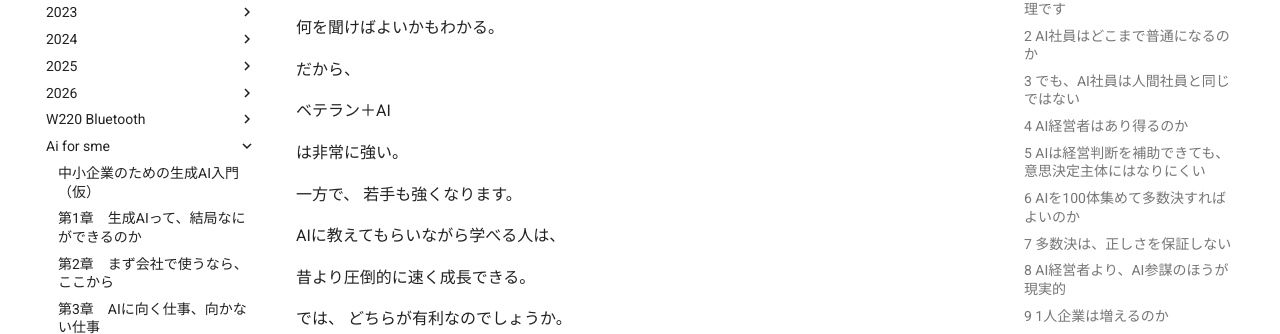
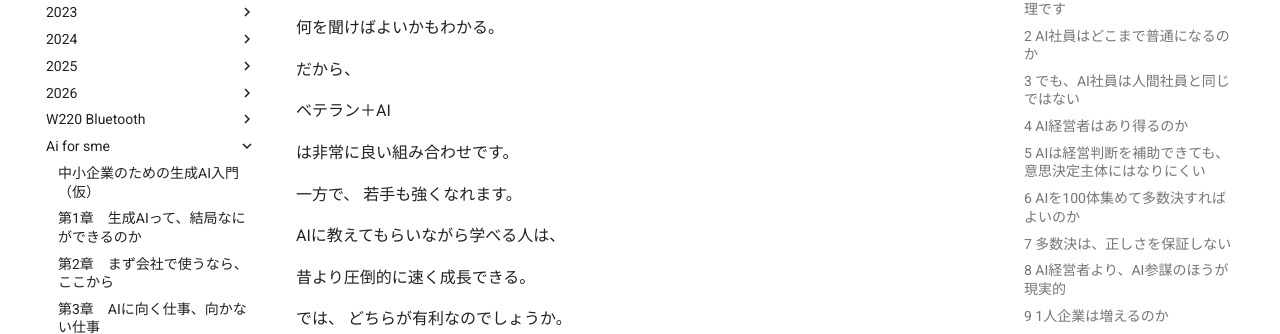
Before and after one commit to kenic/kenic.github.io, an MkDocs documentation site: the page built from docs/ai-for-sme/12-five-years-from-now.md, in a window 1280 px wide and 900 px high, scrolled down 9420 px. Shown: the part 117-451 px from the top of the window. Built offline with MkDocs 1.6.1 and Material for MkDocs 9.7.7, drawn with Linux system fonts in a browser that asks for light colours; some of the changed text lies outside the part shown.

Commit message:
minor fix about tsuyoi

```diff
--- a/docs/ai-for-sme/12-five-years-from-now.md
+++ b/docs/ai-for-sme/12-five-years-from-now.md
@@ -310,7 +310,7 @@ AIが、
 人間が決める。
 
 これなら、
-かなり強い。
+かなり強い組み合わせになります。
 
 AIは100人分の参謀になれる。
 
@@ -479,7 +479,7 @@ AIには聞ける。
 
 何度聞いても怒られない。
 
-これはかなり強いです。
+こんな環境に置かれた新人は急速に成長するでしょう。
 
 ---
 
@@ -542,10 +542,10 @@ AIの間違いも見抜ける。
 
 ベテラン＋AI
 
-は非常に強い。
+は非常に良い組み合わせです。
 
 一方で、
-若手も強くなります。
+若手も強くなれます。
 
 AIに教えてもらいながら学べる人は、
 
```
